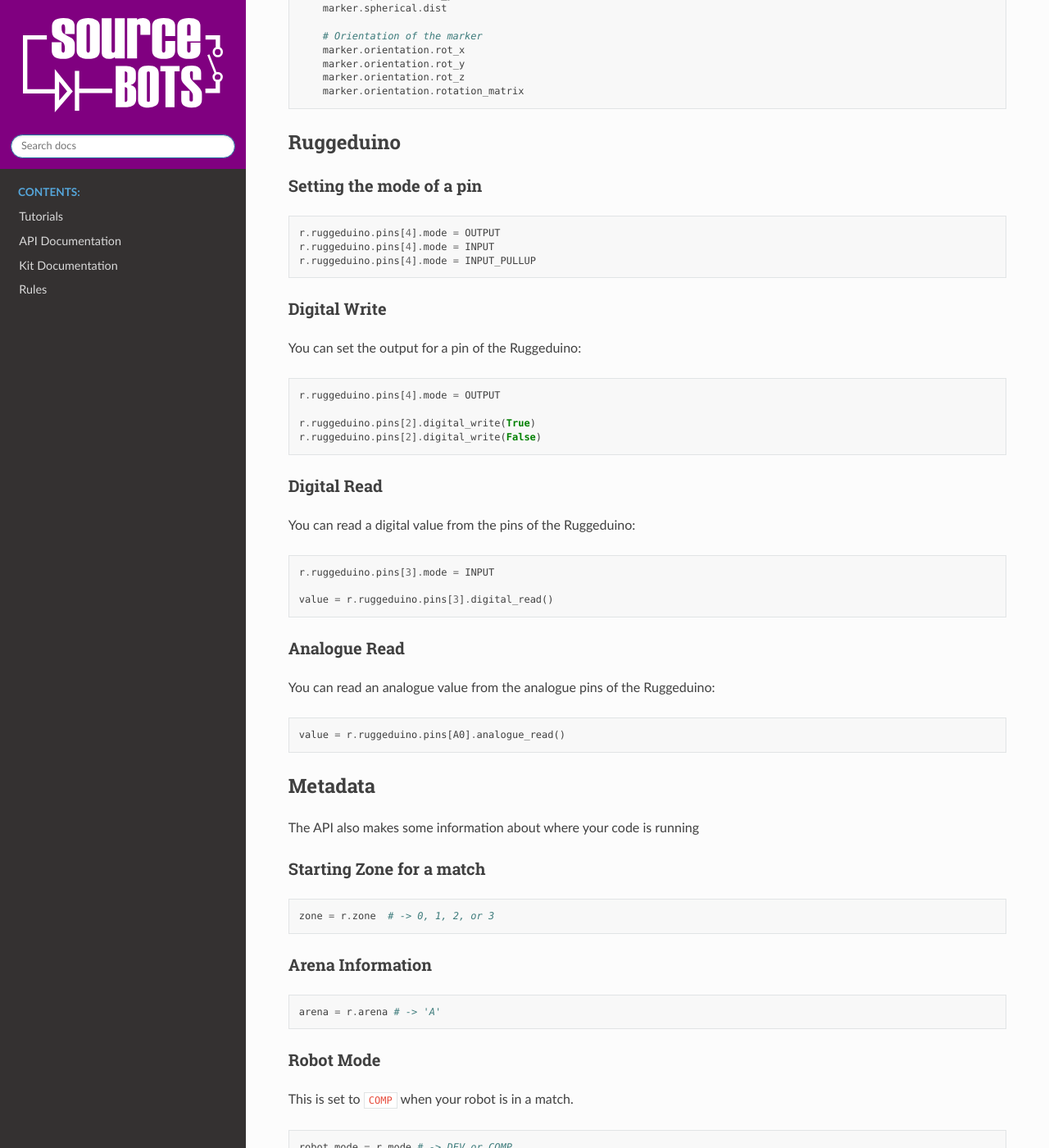
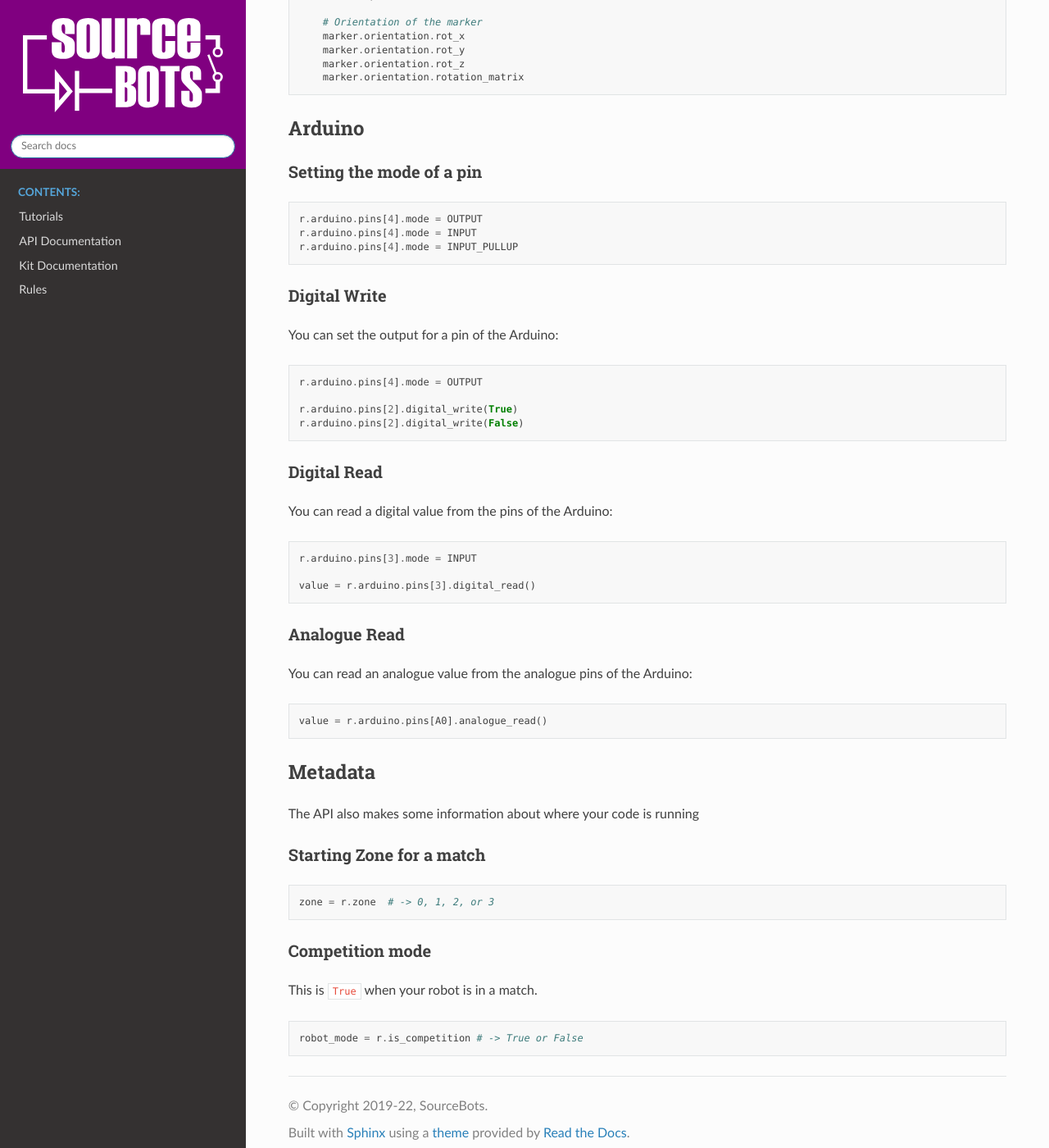
Before and after one commit to sourcebots/sbot, a Sphinx documentation site: the page built from docs/source/cheat-sheet/index.md, in a window 1280 px wide and 1400 px high, scrolled down 3685 px. Shown: the whole window at 82% size. Built offline with Sphinx 7.4.7 and the Read the Docs theme 2.0.0, drawn with Linux system fonts in a browser that asks for light colours; some of the changed text lies outside the part shown.

Commit message:
Adapt cheat sheet for sbot

```diff
--- a/docs/source/cheat-sheet/index.md
+++ b/docs/source/cheat-sheet/index.md
@@ -40,15 +40,14 @@ If you only have one board of a given type plugged into your robot, then you can
 r.power_board.something
 r.motor_board.something
 r.servo_board.something
-r.ruggeduino.something
+r.arudino.something
 ~~~~~
 
 If you have multiple boards of a given type plugged into your robot, you must index them by serial number:
 
 ~~~~~ python
 r.motor_boards["srABC1"].something
-r.servo_boards["srXYZ2"].something
-r.ruggeduinos["1234567890"].something
+r.servo_boards["SRO-ABC-XYZ"].something
 ~~~~~
 
 ## Power Board
@@ -187,43 +186,43 @@ for marker in markers:
     marker.orientation.rotation_matrix
 ~~~~~
 
-## Ruggeduino
+## Arduino
 
 ### Setting the mode of a pin
 
 ~~~~~ python
-r.ruggeduino.pins[4].mode = OUTPUT
-r.ruggeduino.pins[4].mode = INPUT
-r.ruggeduino.pins[4].mode = INPUT_PULLUP
+r.arduino.pins[4].mode = OUTPUT
+r.arduino.pins[4].mode = INPUT
+r.arduino.pins[4].mode = INPUT_PULLUP
 ~~~~~
 
 ### Digital Write
 
-You can set the output for a pin of the Ruggeduino:
+You can set the output for a pin of the Arduino:
 
 ~~~~~ python
-r.ruggeduino.pins[4].mode = OUTPUT
+r.arduino.pins[4].mode = OUTPUT
 
-r.ruggeduino.pins[2].digital_write(True)
-r.ruggeduino.pins[2].digital_write(False)
+r.arduino.pins[2].digital_write(True)
+r.arduino.pins[2].digital_write(False)
 ~~~~~
 
 ### Digital Read
 
-You can read a digital value from the pins of the Ruggeduino:
+You can read a digital value from the pins of the Arduino:
 
 ~~~~~ python
-r.ruggeduino.pins[3].mode = INPUT
+r.arduino.pins[3].mode = INPUT
 
-value = r.ruggeduino.pins[3].digital_read()
+value = r.arduino.pins[3].digital_read()
 ~~~~~
 
 ### Analogue Read
 
-You can read an analogue value from the analogue pins of the Ruggeduino:
+You can read an analogue value from the analogue pins of the Arduino:
 
 ~~~~~ python
-value = r.ruggeduino.pins[A0].analogue_read()
+value = r.arduino.pins[A0].analogue_read()
 ~~~~~
 
 ## Metadata
@@ -236,26 +235,10 @@ The API also makes some information about where your code is running
 zone = r.zone  # -> 0, 1, 2, or 3
 ~~~~~
 
-### Arena Information
+### Competition mode
+
+This is `True` when your robot is in a match.
 
 ~~~~~ python
-arena = r.arena # -> 'A'
+robot_mode = r.is_competition # -> True or False
 ~~~~~
-
-### Robot Mode
-
-This is set to `COMP` when your robot is in a match.
-
-~~~~~ python
-robot_mode = r.mode # -> DEV or COMP
-~~~~~
-
-### USB Key Path
-
-This is the path to where your USB key is mounted.
-
-You can use this to save files and information to the drive.
-
-~~~~~ python
-usb_key_path = r.usbkey # -> pathlib.Path
-~~~~~
```
Also changed, not shown: other parts of docs/source/cheat-sheet/index.md (+3 -3 lines).
